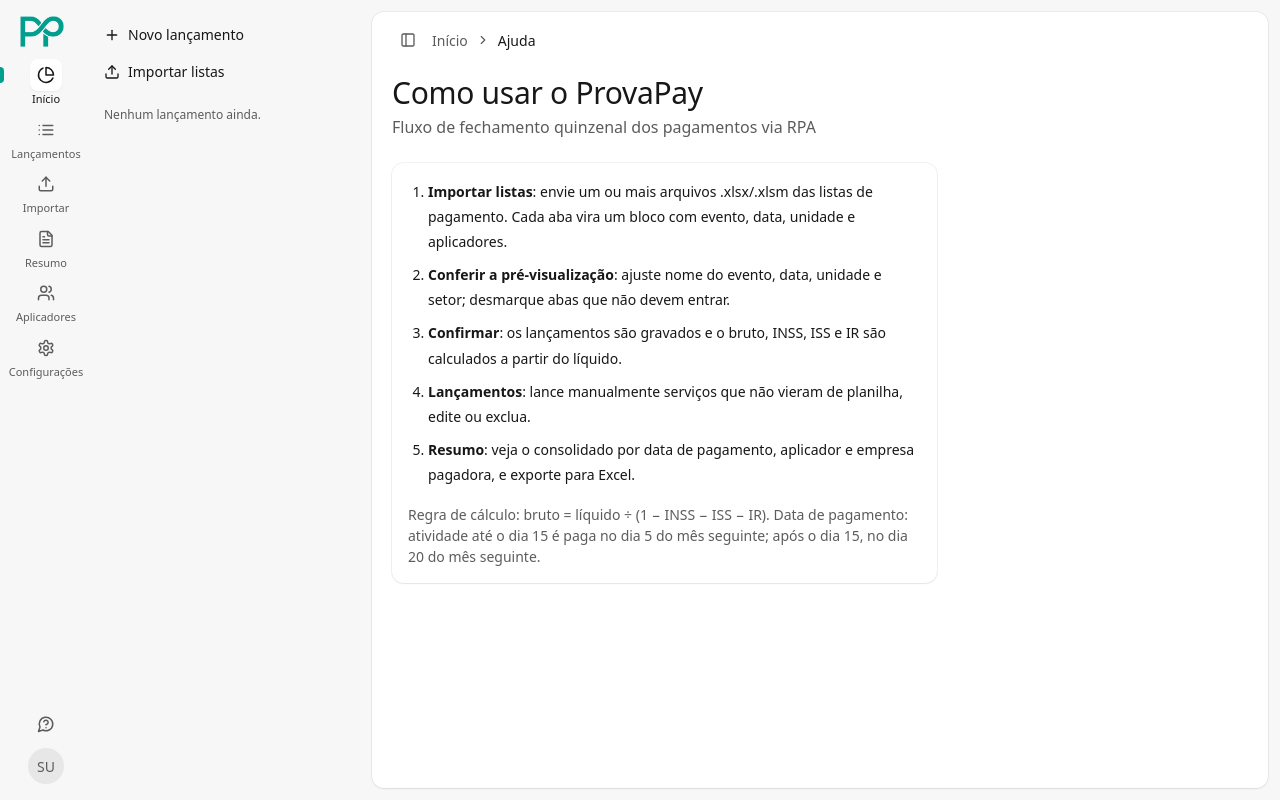
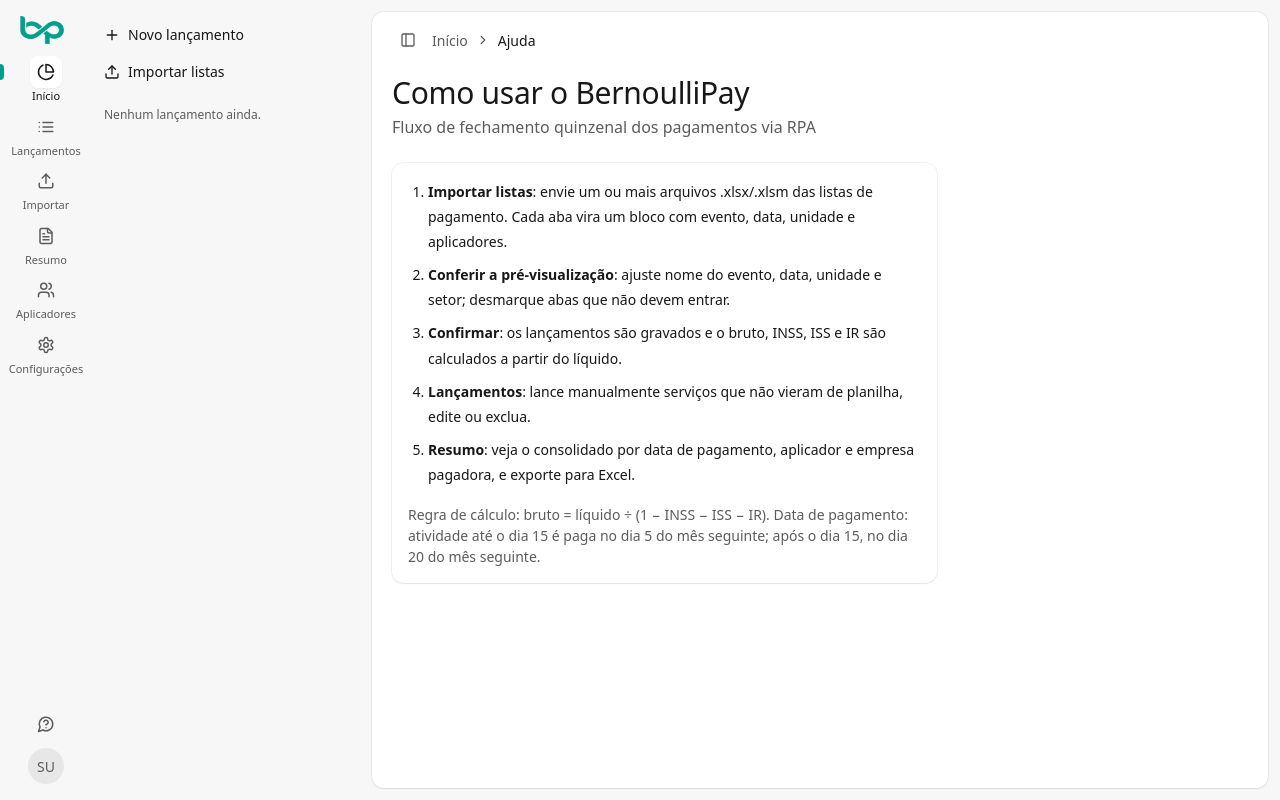
Before and after one commit to bernardozschaber/tp1-eng-soft, a Django app: page /ajuda/ in a window 1280 px wide. Run offline with Django 5.2, Linux system fonts and the light colour scheme; the visitor is signed in with stand-in values (Sample User, id 1); data that the repository does not hold is empty.

Commit message:
feat(design): rebrand the product from ProvaPay to BernoulliPay

```diff
--- a/apps/payroll/views.py
+++ b/apps/payroll/views.py
@@ -92,5 +92,5 @@ def export_excel(request):
     entries = filters.apply().order_by("activity_date", "applicator__full_name")
     content = build_workbook(entries, build_summary(entries))
     response = HttpResponse(content, content_type="application/vnd.openxmlformats-officedocument.spreadsheetml.sheet")
-    response["Content-Disposition"] = f'attachment; filename="ProvaPay_{date.today():%Y-%m-%d}.xlsx"'
+    response["Content-Disposition"] = f'attachment; filename="BernoulliPay_{date.today():%Y-%m-%d}.xlsx"'
     return response
--- a/static/css/app.css
+++ b/static/css/app.css
@@ -65,7 +65,7 @@ h1, h2, h3, p { margin: 0; }
 }
 
 /* Icon navigation */
-.nav__logo { display: block; margin: 0 auto 12px; width: 44px; height: 31px; }
+.nav__logo { display: block; margin: 0 auto 12px; width: 44px; height: 28px; }
 .nav__list { list-style: none; margin: 0; padding: 0; display: flex; flex-direction: column; gap: 2px; }
 .nav__item { display: block; position: relative; padding-bottom: 4px; }
 .nav__item-row { display: flex; align-items: center; gap: 4px; }
--- a/static/js/app.js
+++ b/static/js/app.js
@@ -2,7 +2,7 @@
 // Below 1024px the sidebar is an overlay drawer, so it always starts closed,
 // gets a backdrop, and closes on Escape or an outside click.
 (function () {
-  const SIDEBAR_KEY = "provapay.sidebar.hidden";
+  const SIDEBAR_KEY = "bernoullipay.sidebar.hidden";
   const sidebar = document.getElementById("sidebar");
   const toggle = document.querySelector("[data-toggle-sidebar]");
   if (!sidebar || !toggle) return;
--- a/templates/applicators/detail.html
+++ b/templates/applicators/detail.html
@@ -1,5 +1,5 @@
 {% extends "base.html" %}{% load icons money %}
-{% block title %}{{ applicator.full_name }} · ProvaPay{% endblock %}
+{% block title %}{{ applicator.full_name }} · BernoulliPay{% endblock %}
 {% block breadcrumb %}{% icon "chevron-right" 14 %}<a href="{% url 'applicators:list' %}">Aplicadores</a>{% icon "chevron-right" 14 %}<span class="current">{{ applicator.full_name }}</span>{% endblock %}
 {% block content %}
 <div class="page-header">
--- a/templates/applicators/form.html
+++ b/templates/applicators/form.html
@@ -1,5 +1,5 @@
 {% extends "base.html" %}{% load icons %}
-{% block title %}{{ title }} · ProvaPay{% endblock %}
+{% block title %}{{ title }} · BernoulliPay{% endblock %}
 {% block breadcrumb %}{% icon "chevron-right" 14 %}<a href="{% url 'applicators:list' %}">Aplicadores</a>{% icon "chevron-right" 14 %}<span class="current">{{ title }}</span>{% endblock %}
 {% block content %}
 <div class="page-header"><div><h1>{{ title }}</h1><p>Dados pessoais, acadêmicos e bancários</p></div></div>
--- a/templates/applicators/list.html
+++ b/templates/applicators/list.html
@@ -1,5 +1,5 @@
 {% extends "base.html" %}{% load icons money %}
-{% block title %}Aplicadores · ProvaPay{% endblock %}
+{% block title %}Aplicadores · BernoulliPay{% endblock %}
 {% block breadcrumb %}{% icon "chevron-right" 14 %}<span class="current">Aplicadores</span>{% endblock %}
 {% block content %}
 <div class="page-header">
--- a/templates/base.html
+++ b/templates/base.html
@@ -3,7 +3,7 @@
 <head>
   <meta charset="utf-8">
   <meta name="viewport" content="width=device-width, initial-scale=1">
-  <title>{% block title %}ProvaPay{% endblock %}</title>
+  <title>{% block title %}BernoulliPay{% endblock %}</title>
   <link rel="icon" href="{% static 'img/favicon.png' %}" type="image/png">
   <link rel="preload" as="font" type="font/woff2" crossorigin href="{% static 'fonts/IBMPlexSans-Variable-latin.woff2' %}">
   <link rel="stylesheet" href="{% static 'css/tokens.css' %}">
--- a/templates/catalog/settings.html
+++ b/templates/catalog/settings.html
@@ -1,5 +1,5 @@
 {% extends "base.html" %}{% load icons money %}
-{% block title %}Configurações · ProvaPay{% endblock %}
+{% block title %}Configurações · BernoulliPay{% endblock %}
 {% block breadcrumb %}{% icon "chevron-right" 14 %}<span class="current">Configurações</span>{% endblock %}
 {% block content %}
 <div class="page-header"><div><h1>Configurações</h1><p>Alíquotas do RPA e tabelas de referência</p></div></div>
--- a/templates/core/_nav.html
+++ b/templates/core/_nav.html
@@ -1,7 +1,7 @@
 {% load static icons money %}
 {% with section=request.resolver_match.app_name %}
 <nav class="app__nav">
-  <a href="{% url 'dashboard' %}" class="nav__logo"><img src="{% static 'img/logomark.png' %}" alt="ProvaPay" width="44" height="31"></a>
+  <a href="{% url 'dashboard' %}" class="nav__logo"><img src="{% static 'img/logomark.png' %}" alt="BernoulliPay" width="44" height="28"></a>
   <ul class="nav__list">
     {% for item in nav_items %}
     <li>
--- a/templates/core/dashboard.html
+++ b/templates/core/dashboard.html
@@ -1,5 +1,5 @@
 {% extends "base.html" %}{% load icons money humanize %}
-{% block title %}Início · ProvaPay{% endblock %}
+{% block title %}Início · BernoulliPay{% endblock %}
 {% block breadcrumb %}{% icon "chevron-right" 14 %}<span class="current">Painel</span>{% endblock %}
 {% block content %}
 <div class="page-header">
--- a/templates/core/help.html
+++ b/templates/core/help.html
@@ -1,8 +1,8 @@
 {% extends "base.html" %}{% load icons %}
-{% block title %}Ajuda · ProvaPay{% endblock %}
+{% block title %}Ajuda · BernoulliPay{% endblock %}
 {% block breadcrumb %}{% icon "chevron-right" 14 %}<span class="current">Ajuda</span>{% endblock %}
 {% block content %}
-<div class="page-header"><div><h1>Como usar o ProvaPay</h1><p>Fluxo de fechamento quinzenal dos pagamentos via RPA</p></div></div>
+<div class="page-header"><div><h1>Como usar o BernoulliPay</h1><p>Fluxo de fechamento quinzenal dos pagamentos via RPA</p></div></div>
 <section class="card prose">
   <ol>
     <li><b>Importar listas</b>: envie um ou mais arquivos .xlsx/.xlsm das listas de pagamento. Cada aba vira um bloco com evento, data, unidade e aplicadores.</li>
--- a/templates/imports/preview.html
+++ b/templates/imports/preview.html
@@ -1,5 +1,5 @@
 {% extends "base.html" %}{% load icons money %}
-{% block title %}Pré-visualização · ProvaPay{% endblock %}
+{% block title %}Pré-visualização · BernoulliPay{% endblock %}
 {% block breadcrumb %}{% icon "chevron-right" 14 %}<a href="{% url 'imports:upload' %}">Importar listas</a>{% icon "chevron-right" 14 %}<span class="current">Pré-visualização</span>{% endblock %}
 {% block content %}
 <div class="page-header">
--- a/templates/imports/upload.html
+++ b/templates/imports/upload.html
@@ -1,5 +1,5 @@
 {% extends "base.html" %}{% load icons money %}
-{% block title %}Importar listas · ProvaPay{% endblock %}
+{% block title %}Importar listas · BernoulliPay{% endblock %}
 {% block breadcrumb %}{% icon "chevron-right" 14 %}<span class="current">Importar listas</span>{% endblock %}
 {% block content %}
 <div class="page-header"><div><h1>Importar listas de pagamento</h1><p>Envie uma ou mais planilhas (.xlsx / .xlsm) no modelo "Relatório de Atividade"</p></div></div>
--- a/templates/payroll/entry_form.html
+++ b/templates/payroll/entry_form.html
@@ -1,5 +1,5 @@
 {% extends "base.html" %}{% load icons money %}
-{% block title %}{{ title }} · ProvaPay{% endblock %}
+{% block title %}{{ title }} · BernoulliPay{% endblock %}
 {% block breadcrumb %}{% icon "chevron-right" 14 %}<a href="{% url 'payroll:entry_list' %}">Lançamentos</a>{% icon "chevron-right" 14 %}<span class="current">{{ title }}</span>{% endblock %}
 {% block content %}
 <div class="page-header"><div><h1>{{ title }}</h1><p>O bruto e os descontos são calculados a partir do valor líquido</p></div></div>
--- a/templates/payroll/entry_list.html
+++ b/templates/payroll/entry_list.html
@@ -1,5 +1,5 @@
 {% extends "base.html" %}{% load icons money %}
-{% block title %}Lançamentos · ProvaPay{% endblock %}
+{% block title %}Lançamentos · BernoulliPay{% endblock %}
 {% block breadcrumb %}{% icon "chevron-right" 14 %}<span class="current">Lançamentos</span>{% endblock %}
 {% block content %}
 <div class="page-header">
--- a/templates/payroll/summary.html
+++ b/templates/payroll/summary.html
@@ -1,5 +1,5 @@
 {% extends "base.html" %}{% load icons money %}
-{% block title %}Resumo por aplicador · ProvaPay{% endblock %}
+{% block title %}Resumo por aplicador · BernoulliPay{% endblock %}
 {% block breadcrumb %}{% icon "chevron-right" 14 %}<span class="current">Resumo por aplicador</span>{% endblock %}
 {% block content %}
 <div class="page-header">
--- a/templates/registration/login.html
+++ b/templates/registration/login.html
@@ -1,10 +1,10 @@
 {% extends "base.html" %}{% load static icons %}
-{% block title %}Entrar · ProvaPay{% endblock %}
+{% block title %}Entrar · BernoulliPay{% endblock %}
 {% block body %}
 <div class="login">
   <form method="post" class="login__card">{% csrf_token %}
-    <img src="{% static 'img/logomark.png' %}" alt="" width="52" height="36">
-    <h1>Entrar no ProvaPay</h1>
+    <img src="{% static 'img/wordmark.png' %}" alt="" width="140" height="148">
+    <h1>Entrar no BernoulliPay</h1>
     <p>Controle de pagamentos RPA dos aplicadores</p>
     {% if form.errors %}<div class="alert alert--error">Usuário ou senha inválidos.</div>{% endif %}
     <div class="stack" style="gap:12px">
```
Also changed, not shown: static/img/favicon.png, static/img/logomark.png, static/img/wordmark.png (added).
